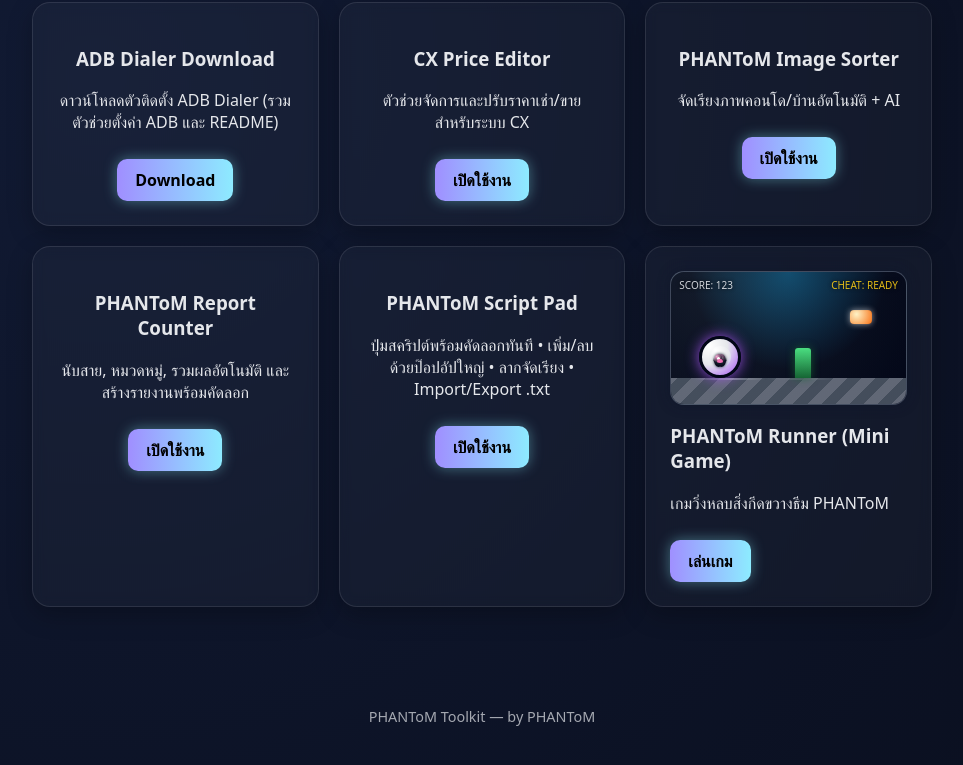
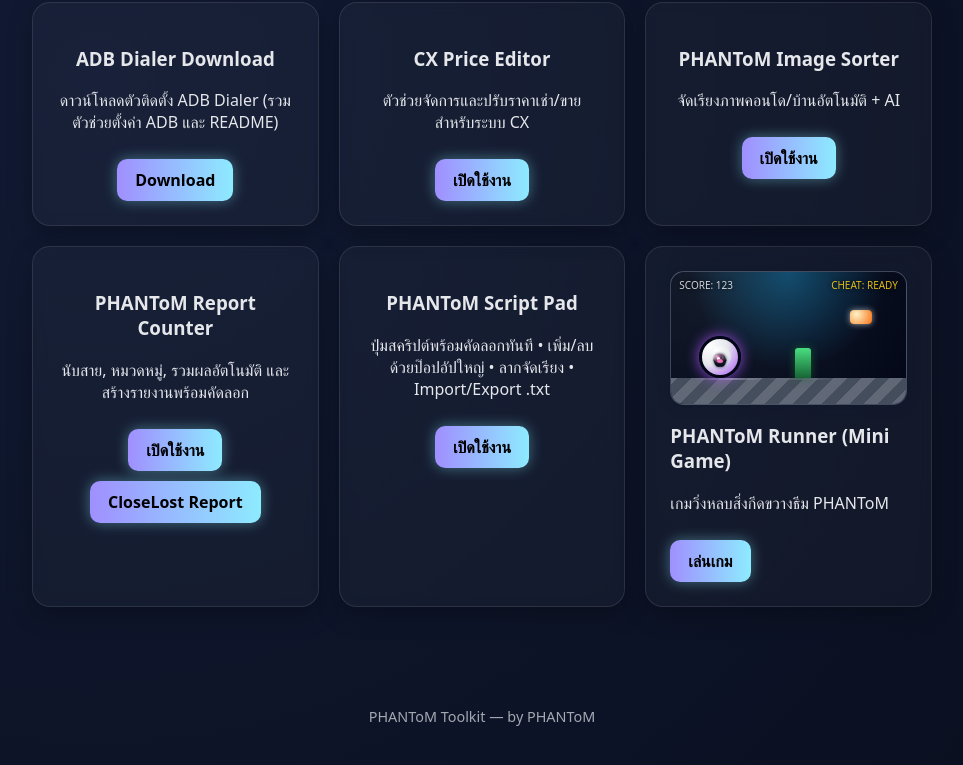
Before and after one commit to Phantomguy7845/PHANToM-is-Working-with-Connex, a plain HTML site: page index.html in a window 1280 px wide. Shown: the part 97-862 px from the top of the page, without its empty margins (158-1121 px from the left). Drawn offline with Linux system fonts and the light colour scheme.

Commit message:
Update index.html

```diff
--- a/index.html
+++ b/index.html
@@ -276,6 +276,7 @@ footer{margin:40px 0;font-size:.9rem;opacity:.7;text-align:center}
     <h3>PHANToM Report Counter</h3>
     <p>นับสาย, หมวดหมู่, รวมผลอัตโนมัติ และสร้างรายงานพร้อมคัดลอก</p>
     <a href="PHANToM_Report_CounterV.2/PHANToM_Report_Counter_v2.html" class="btn">เปิดใช้งาน</a>
+    <a href="#" class="btn" style="margin-top:10px" onclick="openCloseLostReport(); return false;">CloseLost Report</a>
   </div>
 
   <!-- ⭐ PHANToM Script Pad -->
@@ -322,6 +323,11 @@ footer{margin:40px 0;font-size:.9rem;opacity:.7;text-align:center}
 <footer>PHANToM Toolkit — by PHANToM</footer>
 
 <script>
+function openCloseLostReport(){
+  // เปิด 2 แท็บพร้อมกัน (ต้องเกิดจากการคลิกของผู้ใช้เพื่อกัน popup blocked)
+  window.open("https://phantomguy7845.github.io/PHANToM-is-Working-with-Connex/Close_lost_report/closelost_report.html", "_blank", "noopener");
+}
+
 window.addEventListener('load',()=>{
   const loader=document.getElementById('loading');
   const grid=document.getElementById('grid');
```
